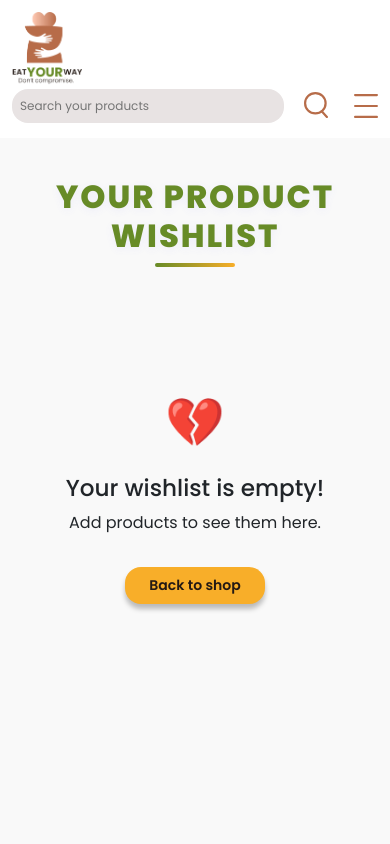
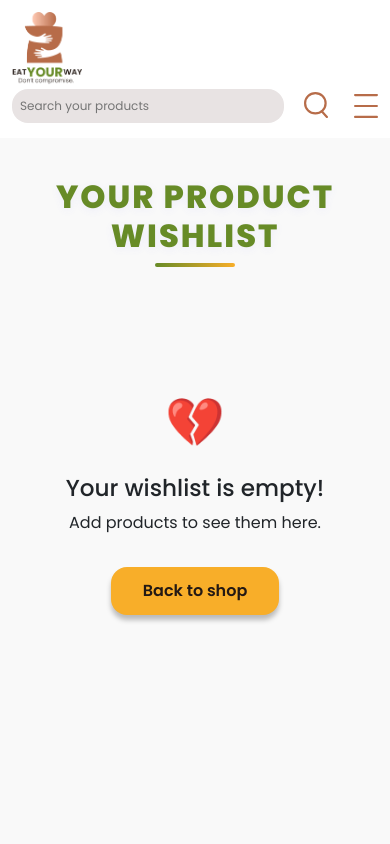
Before and after one commit to GiuseppeColucci95/project-work-team3, a React (Vite) app in the folder FRONTEND/: page /wishlist in a window 390 px wide. Shown: the top 844 px of the page. Built offline with nearby package versions, Linux system fonts and the light colour scheme.

Commit message:
style: clean up CSS by removing unused styles and enhancing responsiveness

```diff
--- a/FRONTEND/src/index.css
+++ b/FRONTEND/src/index.css
@@ -638,10 +638,6 @@ h3 {
   margin-bottom: 0 !important;
 }
 
-.form-checkout {
-  border-radius: 1rem;
-}
-
 /* #endregion CHECKOUT component */
 
 /* ------------ HOMEPAGE component ------------ */
@@ -801,11 +797,6 @@ footer {
 
   .payoff {
     display: none !important;
-  }
-
-  .button-wishlist {
-    margin: 0 !important;
-    padding: 0.5rem 1.2rem 0.5rem !important;
   }
 }
 
@@ -1165,16 +1156,7 @@ footer {
   }
 }
 
-@media (max-width: 768px) {
-  .wishlist-card {
-    padding: 1rem 0.5rem;
-    border-radius: 0.75rem;
-  }
-
-  .wishlist-card h3 {
-    font-size: 1.1rem;
-  }
-
+@media (min-width: 767px) {
   .menu-container {
     width: 80% !important;
   }
@@ -1374,7 +1356,7 @@ footer {
   }
 
   .btn-add {
-    /* padding: 0.75rem 2rem 0.75rem !important; */
+    padding: 0.75rem 2rem 0.75rem !important;
     font-size: 16px;
   }
 
@@ -1519,7 +1501,7 @@ footer {
   }
 
   .btn-add {
-    /* padding: 0.85rem 1.5rem 0.85rem !important; */
+    padding: 0.85rem 1.5rem 0.85rem !important;
     font-size: 14px;
   }
 
@@ -1579,8 +1561,9 @@ footer {
   }
 
   .btn-add {
-    font-weight: 600 !important;
-    padding: 8px 10px !important;
+    padding: 0.65rem 1.25rem 0.65rem !important;
+    font-size: 12px;
+    font-weight: 700;
   }
 
   button.favourites {
@@ -1638,6 +1621,27 @@ footer {
 }
 
 
+/* Responsive */
+
+@media (min-width: 1200px) {
+
+  .button-wishlist {
+    margin: 0 !important;
+    padding: 0.5rem 1.2rem 0.5rem !important;
+  }
+}
+
+@media (max-width: 768px) {
+  .wishlist-card {
+    padding: 1rem 0.5rem;
+    border-radius: 0.75rem;
+  }
+
+  .wishlist-card h3 {
+    font-size: 1.1rem;
+  }
+}
+
 .wishlist-title {
   font-family: "Poppins", sans-serif;
   font-weight: 800;
@@ -1681,12 +1685,18 @@ footer {
   }
 
   .btn-add {
-    /* font-size: 16px !important;
-    padding: 12px 32px !important; */
-  }
-}
-
-@media (max-width: 360px) {}
+    font-size: 16px !important;
+    padding: 12px 32px !important;
+  }
+}
+
+@media (max-width: 360px) {
+
+  .btn-add {
+    font-weight: 600 !important;
+    padding: 8px 10px !important;
+  }
+}
 
 /* ProductList */
 
@@ -1714,7 +1724,7 @@ footer {
 .form-check-input:checked {
   background-color: var(--accent);
   border-color: var(--accent);
-  box-shadow: 0 0 0 2px var(--accent)33;
+  box-shadow: 0 0 0 2px var(--accent);
 }
 
 .form-check-label {
```
